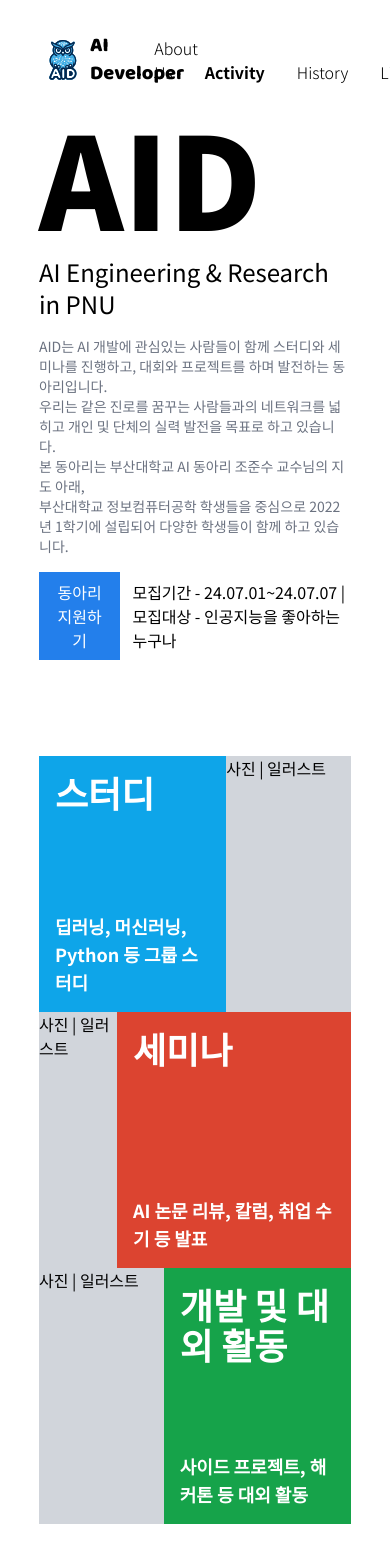
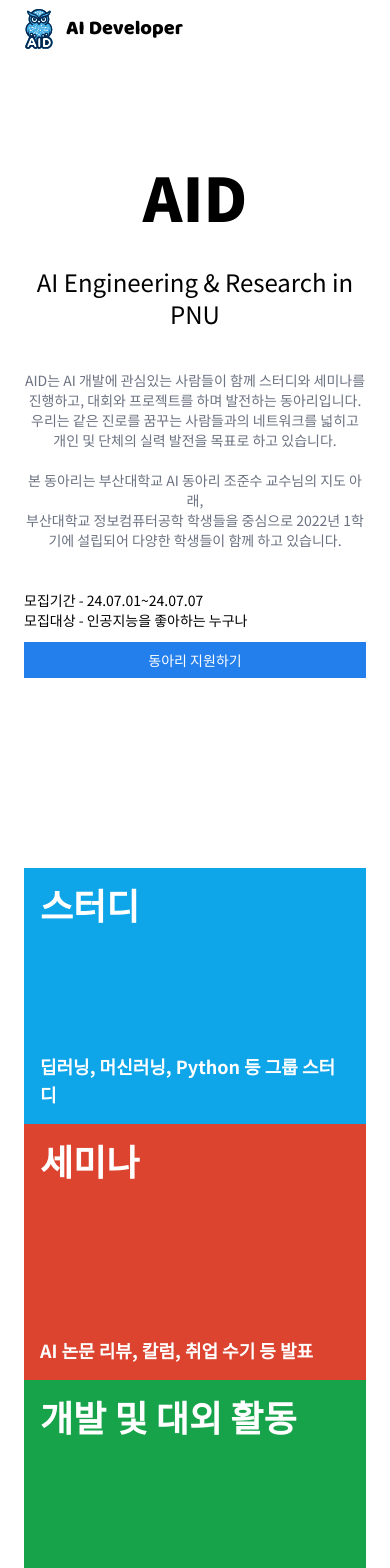
Before and after one commit to PNU-AID/homepage, a Next.js app: page / in a window 390 px wide. Shown: the top 1568 px of the page. Built offline with nearby package versions, Linux system fonts and the light colour scheme.

Commit message:
feat: 반응형 구현

```diff
--- a/app/component/activity.tsx
+++ b/app/component/activity.tsx
@@ -2,21 +2,21 @@ export default function Activity() {
   return (
     <section className="" id="activity">
       <div className="flex h-64">
-        <div className="w-3/5 flex flex-col bg-sky-500 justify-between text-white px-4 py-4">
+        <div className="w-3/5 flex flex-col bg-sky-500 justify-between text-white px-4 py-4 md:w-full">
           <h3 className="text-4xl font-black">스터디</h3>
           <p className="text-lg font-bold">
             딥러닝, 머신러닝, Python 등 그룹 스터디
           </p>
         </div>
-        <div className="flex-1 bg-gray-300">
+        <div className="flex-1 bg-gray-300 md:hidden">
           사진 | 일러스트
         </div>
       </div>
       <div className="flex h-64">
-        <div className="flex-1 bg-gray-300">
+        <div className="flex-1 bg-gray-300 md:hidden">
           사진 | 일러스트
         </div>
-        <div className="w-3/4 flex flex-col bg-aid-red justify-between text-white px-4 py-4">
+        <div className="w-3/4 flex flex-col bg-aid-red justify-between text-white px-4 py-4 md:w-full">
           <h3 className="text-4xl font-black">세미나</h3>
           <p className="text-lg font-bold">
             AI 논문 리뷰, 칼럼, 취업 수기 등 발표
@@ -24,10 +24,10 @@ export default function Activity() {
         </div>
       </div>
       <div className="flex h-64">
-        <div className="flex-1 bg-gray-300">
+        <div className="flex-1 bg-gray-300 md:hidden">
           사진 | 일러스트
         </div>
-        <div className="w-3/5 flex flex-col bg-green-600 justify-between text-white px-4 py-4">
+        <div className="w-3/5 flex flex-col bg-green-600 justify-between text-white px-4 py-4 md:w-full">
           <h3 className="text-4xl font-black">개발 및 대외 활동</h3>
           <p className="text-lg font-bold">
             사이드 프로젝트, 해커톤 등 대외 활동
--- a/app/component/aidtop.tsx
+++ b/app/component/aidtop.tsx
@@ -1,24 +1,24 @@
 export default function AidTop() {
   return (
     <section className="" id="about_us">
-      <div className="space-y-4">
-        <h1 className="font-black text-9xl">AID</h1>
+      <div className="gap-y-2 md:text-center md:space-y-8 md:h-screen md:items-center flex flex-col md:justify-center">
+        <h1 className="font-black text-9xl md:text-6xl">AID</h1>
         <h6 className="text-2xl">AI Engineering & Research in PNU</h6>
         <p className="text-sm text-gray-500">
           AID는 AI 개발에 관심있는 사람들이 함께 스터디와 세미나를 진행하고,
           대회와 프로젝트를 하며 발전하는 동아리입니다.<br/>
           우리는 같은 진로를 꿈꾸는 사람들과의 네트워크를 넓히고
-          개인 및 단체의 실력 발전을 목표로 하고 있습니다.<br/>
+          개인 및 단체의 실력 발전을 목표로 하고 있습니다.<br/><br/>
           본 동아리는 부산대학교 AI 동아리 조준수 교수님의 지도 아래,<br/>
           부산대학교 정보컴퓨터공학 학생들을 중심으로 2022년 1학기에 설립되어
           다양한 학생들이 함께 하고 있습니다.
         </p>
-        <div className="flex items-center gap-3">
-          <button className="bg-aid-blue text-white px-4 py-2">
+        <div className="flex items-center gap-3 md:flex-col-reverse w-full">
+          <button className="bg-aid-blue text-white px-4 py-2 text-nowrap md:text-sm md:px-2 md:py-2 md:w-full">
             동아리 지원하기
           </button>
-          <p className="">
-            모집기간 - 24.07.01~24.07.07 | 모집대상 - 인공지능을 좋아하는 누구나
+          <p className="md:text-sm md:text-start w-full text-nowrap">
+            모집기간 - 24.07.01~24.07.07 <span className={'md:hidden'}>|</span><br className={'hidden md:block'} /> 모집대상 - 인공지능을 좋아하는 누구나
           </p>
         </div>
       </div>
--- a/app/component/footer.tsx
+++ b/app/component/footer.tsx
@@ -1,10 +1,10 @@
 'use client'
 
 import Link from "next/link";
-import Logo from "./Logo";
 import { useState, useEffect } from "react";
+import Logo from '@/app/component/logo';
 
-export default function Navi() {
+export default function Footer() {
   const [aidUrl, setAidUrl] = useState({
     notion: "",
     github: "",
@@ -26,7 +26,7 @@ export default function Navi() {
 
   return (
     <footer className="top-0 w-100 px-12 py-3 flex-col space-y-5">
-      <div className="flex justify-between">
+      <div className="flex justify-between md:flex-col">
         <div className="flex-col gap-5">
           <Logo/>
           <div className="flex font-semibold text-sm">
--- a/app/component/history.tsx
+++ b/app/component/history.tsx
@@ -8,7 +8,7 @@ interface HistoryAID {
   year: number;
 }
 
-export default function History() {
+export default function HistorySection() {
   const [isMounted, setIsMounted] = useState(false);
 
   const [data, setData] = useState<HistoryAID[]>([])
@@ -53,8 +53,8 @@ export default function History() {
       {
         yearsArray.map((year, index) => {
           return (
-            <div className="flex justify-between gap-36" key={year}>
-              <h1 className="px-8 py-5">{year}</h1>
+            <div className="flex justify-between gap-36 md:flex-col md:gap-y-4 md:mt-12" key={year}>
+              <h1 className="px-8 py-5 md:px-4 md:py-2 md:font-bold md:text-2xl">{year}</h1>
               <div className="flex flex-1 flex-col">
               {
                 data.map((element, index) => {
--- a/app/component/logo.tsx
+++ b/app/component/logo.tsx
@@ -4,7 +4,7 @@ export default function Logo() {
   return (
     <div className="flex items-center gap-3 font-baloo font-black text-xl">
       <Image alt="aid_logo" width='30' height='1' src="/aid_logo_vector.svg"/>
-      AI Developer
+        <span className={'text-nowrap'}>AI Developer</span>
     </div>
   );
 }
--- a/app/component/navi.tsx
+++ b/app/component/navi.tsx
@@ -1,6 +1,6 @@
 "use client"
-import Logo from "./Logo";
 import { useState, useEffect } from "react";
+import Logo from '@/app/component/logo';
 
 export default function Navi() {
   const [currentSection, setCurrentSection] = useState<string>('');
@@ -49,9 +49,10 @@ export default function Navi() {
   };
 
   return (
-    <nav className="bg-white top-0 w-full px-12 py-3 flex justify-between fixed top-0">
+    <header className="bg-white top-0 w-full flex fixed left-0 right-0 justify-center items-center py-4 md:py-2">
+        <nav className={'w-4/5 flex items-center md:w-full md:px-6'}>
       <Logo/>
-      <div className="flex items-center font-light space-x-16">
+      <div className="flex items-center font-light space-x-16 ml-auto md:hidden">
         <menu className="space-x-8">
           <a
             className={currentSection == 'about_us' ? 'font-bold': ''}
@@ -77,6 +78,8 @@ export default function Navi() {
           <button>한국어</button> | <button>ENG</button>
         </menu>
       </div>
-    </nav>
+        </nav>
+
+    </header>
   );
 }
--- a/app/globals.css
+++ b/app/globals.css
@@ -1,30 +1,6 @@
 @tailwind base;
 @tailwind components;
 @tailwind utilities;
-
-:root {
-  --foreground-rgb: 0, 0, 0;
-  --background-start-rgb: 214, 219, 220;
-  --background-end-rgb: 255, 255, 255;
-}
-
-@media (prefers-color-scheme: dark) {
-  :root {
-    --foreground-rgb: 255, 255, 255;
-    --background-start-rgb: 0, 0, 0;
-    --background-end-rgb: 0, 0, 0;
-  }
-}
-
-/* body {
-  color: rgb(var(--foreground-rgb));
-  background: linear-gradient(
-      to bottom,
-      transparent,
-      rgb(var(--background-end-rgb))
-    )
-    rgb(var(--background-start-rgb));
-} */
 
 @layer utilities {
   .text-balance {
--- a/app/layout.tsx
+++ b/app/layout.tsx
@@ -1,8 +1,8 @@
 import type { Metadata } from "next";
 import { Noto_Sans_KR, Baloo_Bhai_2 } from "next/font/google";
 import "./globals.css";
-import Navi from "./component/Navi";
-import Footer from "./component/Footer";
+import Footer from '@/app/component/footer';
+import Navi from '@/app/component/navi';
 
 const notoSansKr = Noto_Sans_KR({ subsets: ["latin"] });
 const balooBhai = Baloo_Bhai_2({
@@ -24,7 +24,7 @@ export default function RootLayout({
     <html lang="en" className="scroll-smooth">
       <body className={`${notoSansKr.className} ${balooBhai.variable}`}>
         <Navi />
-        <div className="mt-16">
+        <div className="mt-16 md:mt-0">
           {children}
           <Footer></Footer>
         </div>
--- a/app/page.tsx
+++ b/app/page.tsx
@@ -1,14 +1,15 @@
-import Activity from "./component/Activity";
-import AidTop from "./component/Aidtop";
-import History from "./component/History";
+import AidTop from '@/app/component/aidtop';
+import Activity from '@/app/component/activity';
+import HistorySection from '@/app/component/history';
+
 
 export default function Home() {
   return (
-    <div className="flex justify-center">
-      <main className="w-4/5 space-y-24 py-12">
+    <div className="flex w-full h-full justify-center">
+      <main className="w-4/5 space-y-24 py-12 md:px-6 mx-auto md:w-full md:space-y-6 md:py-0">
         <AidTop />
         <Activity />
-        <History />
+        <HistorySection />
       </main>
     </div>
   );
--- a/tailwind.config.ts
+++ b/tailwind.config.ts
@@ -1,20 +1,27 @@
-import type { Config } from "tailwindcss";
+import type {Config} from 'tailwindcss';
+
 
 const config: Config = {
     content: [
-    "./pages/**/*.{js,ts,jsx,tsx,mdx}",
-    "./components/**/*.{js,ts,jsx,tsx,mdx}",
-    "./app/**/*.{js,ts,jsx,tsx,mdx}",
+        './pages/**/*.{js,ts,jsx,tsx,mdx}',
+        './components/**/*.{js,ts,jsx,tsx,mdx}',
+        './app/**/*.{js,ts,jsx,tsx,mdx}',
     ],
     theme: {
         extend: {
             fontFamily: {
-        baloo: ["var(--Baloo)"]
+                baloo: ['var(--Baloo)']
             },
             colors: {
                 'aid-blue': '#237feb',
                 'aid-red': '#dc4430'
-      }
+            },
+            screens: {
+                'xl': {max: '1279px'},
+                'lg': {max: '1023px'},
+                'md': {max: '767px'},
+                'sm': {max: '576px'},
+            },
         },
     },
     plugins: [],
```
Lines whose indentation alone changed are shown as unchanged.
